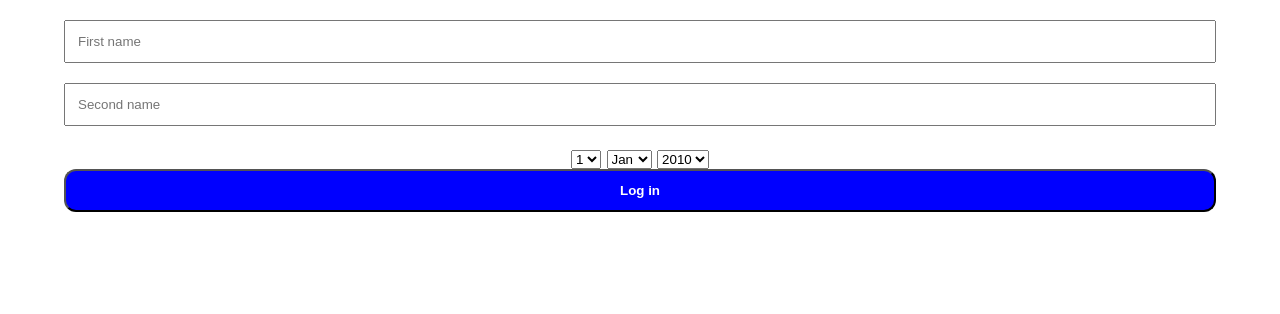
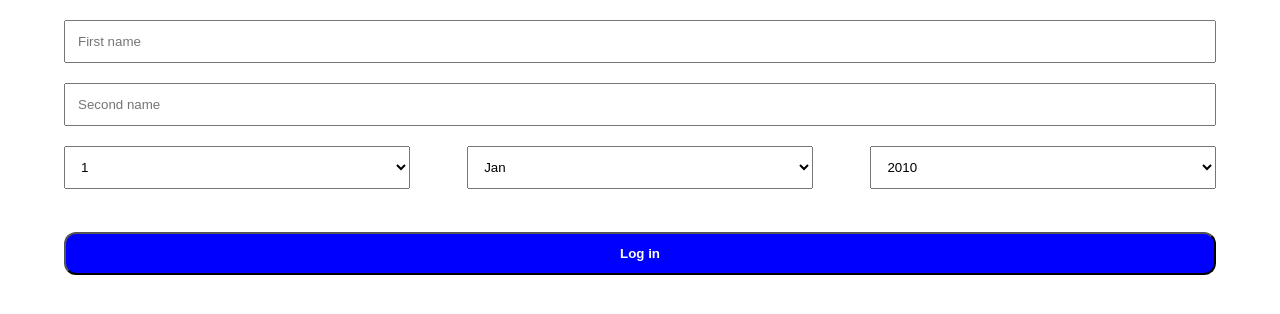
Before and after one commit to BrendanGasparin/php-social-network, a PHP site: page /signup.php in a window 1280 px wide. Shown: the part 57-371 px from the top of the page. Run offline with PHP 8.4, Linux system fonts and the light colour scheme.

Commit message:
Style the date picker on the signup page

```diff
--- a/public_html/css/style.css
+++ b/public_html/css/style.css
@@ -73,3 +73,15 @@ button.new-account {
 a.button-link {
   text-decoration: none;
 }
+
+div.date-picker {
+  width: 90%;
+  margin: 0 auto 20px auto;
+  display: flex;
+  justify-content: space-between;
+}
+
+div.date-picker select {
+  width: 30%;
+  padding: 12px;
+}
--- a/public_html/signup.php
+++ b/public_html/signup.php
@@ -17,6 +17,7 @@
         <input type="text" placeholder="Second name" />
 
         <br />
+        <div class="date-picker">
           <select>
             <option>1</option>
             <option>2</option>
@@ -32,6 +33,7 @@
             <option>2009</option>
             <option>2008</option>
           </select>
+        </div>
         <br />
 
         <button>Log in</button>
```
Lines whose indentation alone changed are shown as unchanged.
